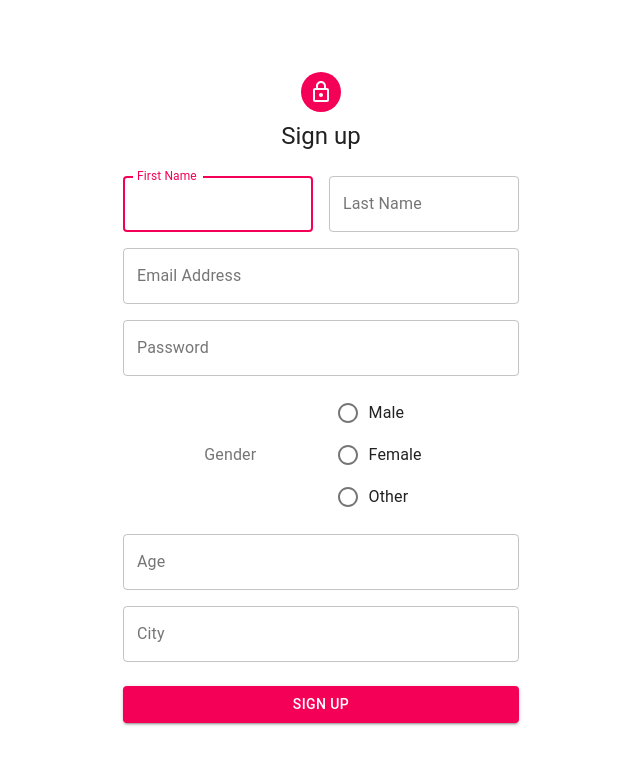
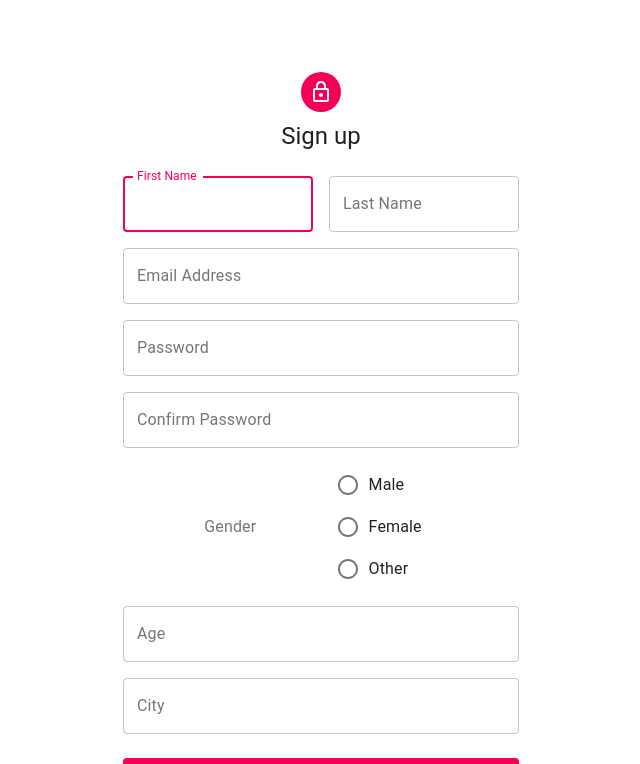
Before and after one commit to Mursel41/mach-mit, a React (Create React App) app in the folder frontend/: page / in a window 1280 px wide. Shown: the top 764 px of the page, without its empty margins (319-959 px from the left). Built offline with nearby package versions, Linux system fonts and the light colour scheme.

Commit message:
Sign Up Form connected to DB

```diff
--- a/frontend/src/components/signUpForm.js
+++ b/frontend/src/components/signUpForm.js
@@ -35,6 +35,10 @@ let SignupSchema = yup.object().shape({
       /^(?=.*[a-z])(?=.*[A-Z])(?=.*[0-9])(?=.*[!@#\$%\^&\*])(?=.{8,})/,
       "Must Contain 8 Characters, One Uppercase, One Lowercase, One Number and One Special Case Character"
     ),
+  confirmPassword: yup
+    .string()
+    .oneOf([yup.ref('password'), null], 'Passwords must match')
+    .required('Confirm Password is required'),
   age: yup
     .number()
     .positive()
@@ -200,6 +204,25 @@ export const Signup = () => {
                     }
                   />
                 </Grid>
+                <Grid item xs={12}>
+                  <TextField
+                    error={errors.confirmPassword && touched.confirmPassword}
+                    variant="outlined"
+                    color="secondary"
+                    fullWidth
+                    onChange={handleChange}
+                    name="confirmPassword"
+                    label="Confirm Password"
+                    type="password"
+                    id="confirmPassword"
+                    autoComplete="confirm-password"
+                    helperText={
+                      errors.confirmPassword && touched.confirmPassword
+                        ? errors.confirmPassword
+                        : null
+                    }
+                  />
+                </Grid>
                 <Grid item xs={12}
                       container
                       direction="row"
```
